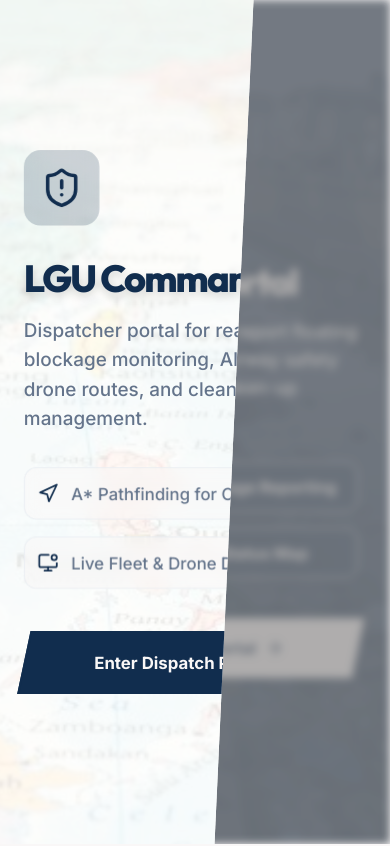
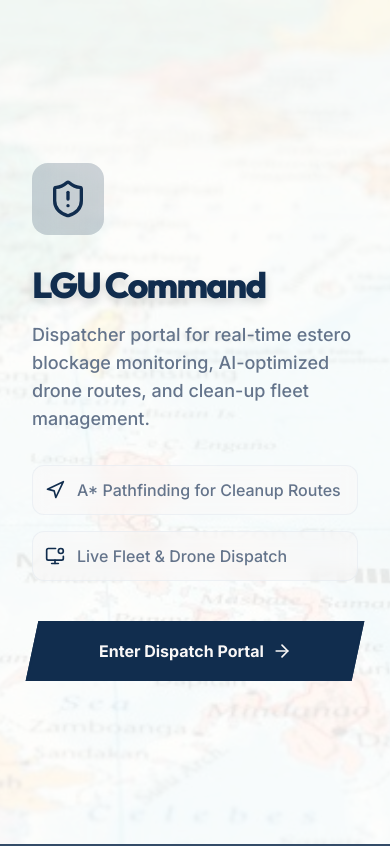
Before and after one commit to Goldenavs/esteRoute, a React (Vite) app in the folder frontend/: page /login in a window 390 px wide. Shown: the top 846 px of the page. Built offline with nearby package versions, Linux system fonts and the light colour scheme.

Commit message:
refactor: hero section

```diff
--- a/frontend/src/components/auth/CoreEngineSection.tsx
+++ b/frontend/src/components/auth/CoreEngineSection.tsx
@@ -128,7 +128,8 @@ export default function CoreEngineSection() {
               {[0, 1.5, 3].map((delay, i) => (
                 <motion.circle
                   key={`particle-${i}`}
-                  cx="0" cy="35%" r="4" fill="var(--color-brand-primary)"
+                  cy="35%" r="4" fill="var(--color-brand-primary)"
+                  initial={{ cx: "10%", opacity: 0 }}
                   animate={{ cx: ["10%", "90%"], opacity: [0, 1, 1, 0] }}
                   transition={{ duration: 4, repeat: Infinity, ease: "linear", delay }}
                 />
--- a/frontend/src/components/auth/HeroSection.tsx
+++ b/frontend/src/components/auth/HeroSection.tsx
@@ -1,4 +1,4 @@
-import { useState } from 'react';
+import { useState, useEffect } from 'react';
 import { ShieldAlert, Navigation, MonitorDot, Camera, MapPin, Sprout, ChevronDown, ArrowRight } from 'lucide-react';
 import { motion } from 'framer-motion';
 import { useTheme } from '../../context/ThemeContext';
@@ -8,17 +8,25 @@ export default function HeroSection({ scrollTo }: { scrollTo: (id: string) => vo
   const [hoveredPanel, setHoveredPanel] = useState<'admin' | 'citizen' | null>(null);
   const [activeModal, setActiveModal] = useState<'admin' | 'citizen' | null>(null);
   const { theme } = useTheme();
+  const [isMobile, setIsMobile] = useState(false);
+
+  useEffect(() => {
+    const handleResize = () => setIsMobile(window.innerWidth < 768);
+    handleResize();
+    window.addEventListener('resize', handleResize);
+    return () => window.removeEventListener('resize', handleResize);
+  }, []);
 
   return (
     <section
       id="hero"
-      className="relative h-screen w-full overflow-hidden bg-app-bg"
+      className="relative flex flex-col md:block md:h-screen w-full md:overflow-hidden bg-app-bg"
     >
        {/* Left Side: Dispatcher / Admin (CURRENT THEME) */}
        <motion.div
-        className="absolute inset-0 w-full h-full bg-surface group origin-left overflow-hidden"
+        className="relative md:absolute md:inset-0 w-full min-h-screen md:min-h-0 md:h-full bg-surface group md:origin-left overflow-hidden flex items-center"
         initial={false}
-        animate={{
+        animate={isMobile ? { clipPath: 'polygon(0% 0%, 100% 0%, 100% 100%, 0% 100%)', opacity: 1, filter: 'none', zIndex: 1 } : {
           clipPath: hoveredPanel === 'admin'
             ? 'polygon(0% 0%, 65% 0%, 55% 100%, 0% 100%)'
             : hoveredPanel === 'citizen'
@@ -39,8 +47,8 @@ export default function HeroSection({ scrollTo }: { scrollTo: (id: string) => vo
 
         {/* Inner Content Container - constrained to left half */}
         <motion.div
-          className="absolute left-0 top-0 w-full md:w-[55%] h-full flex flex-col justify-center items-center md:items-start p-8 lg:p-16 z-10"
-          animate={{ scale: hoveredPanel === 'admin' ? 1.05 : 1 }}
+          className="relative md:absolute md:left-0 md:top-0 w-full md:w-[55%] h-full flex flex-col justify-center items-center md:items-start p-8 lg:p-16 z-10 py-24 md:py-8"
+          animate={isMobile ? { scale: 1 } : { scale: hoveredPanel === 'admin' ? 1.05 : 1 }}
           transition={{ type: "spring", stiffness: 200, damping: 30 }}
         >
           <div className="max-w-md">
@@ -71,9 +79,9 @@ export default function HeroSection({ scrollTo }: { scrollTo: (id: string) => vo
 
       {/* Right Side: Citizen (OPPOSITE THEME) */}
       <motion.div
-        className="absolute inset-0 w-full h-full bg-text-primary group origin-right overflow-hidden"
+        className="relative md:absolute md:inset-0 w-full min-h-screen md:min-h-0 md:h-full bg-text-primary group md:origin-right overflow-hidden flex items-center"
         initial={false}
-        animate={{
+        animate={isMobile ? { clipPath: 'polygon(0% 0%, 100% 0%, 100% 100%, 0% 100%)', opacity: 1, filter: 'none', zIndex: 1 } : {
           clipPath: hoveredPanel === 'citizen'
             ? 'polygon(45% 0%, 100% 0%, 100% 100%, 35% 100%)'
             : hoveredPanel === 'admin'
@@ -94,8 +102,8 @@ export default function HeroSection({ scrollTo }: { scrollTo: (id: string) => vo
 
          {/* Inner Content Container - aligned to right half */}
         <motion.div
-          className="absolute right-0 top-0 w-full md:w-[55%] h-full flex flex-col justify-center items-center md:items-end p-8 lg:p-16 z-10 md:pr-20 md:text-right"
-          animate={{ scale: hoveredPanel === 'citizen' ? 1.05 : 1 }}
+          className="relative md:absolute md:right-0 md:top-0 w-full md:w-[55%] h-full flex flex-col justify-center items-center md:items-end p-8 lg:p-16 z-10 md:pr-20 md:text-right py-24 md:py-8"
+          animate={isMobile ? { scale: 1 } : { scale: hoveredPanel === 'citizen' ? 1.05 : 1 }}
           transition={{ type: "spring", stiffness: 200, damping: 30 }}
         >
           <div className="max-w-md flex flex-col items-center md:items-end">
```
